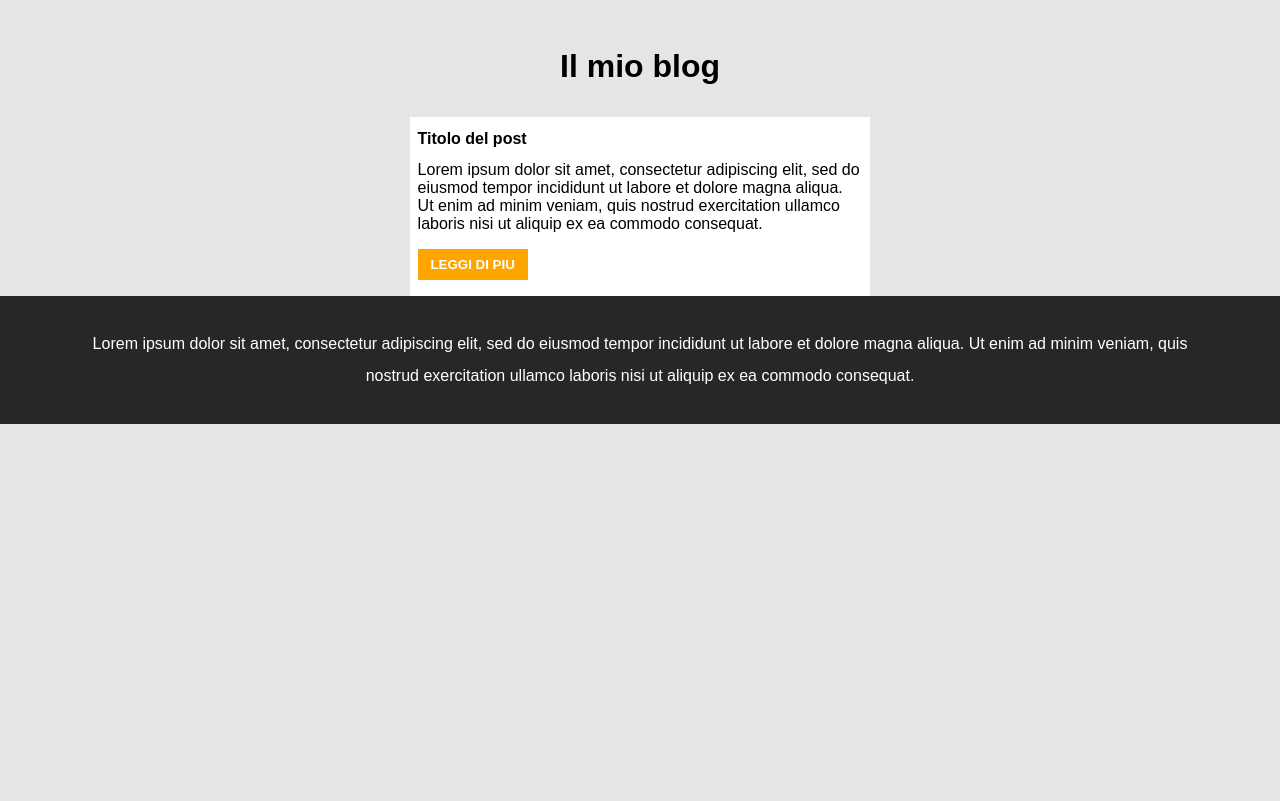
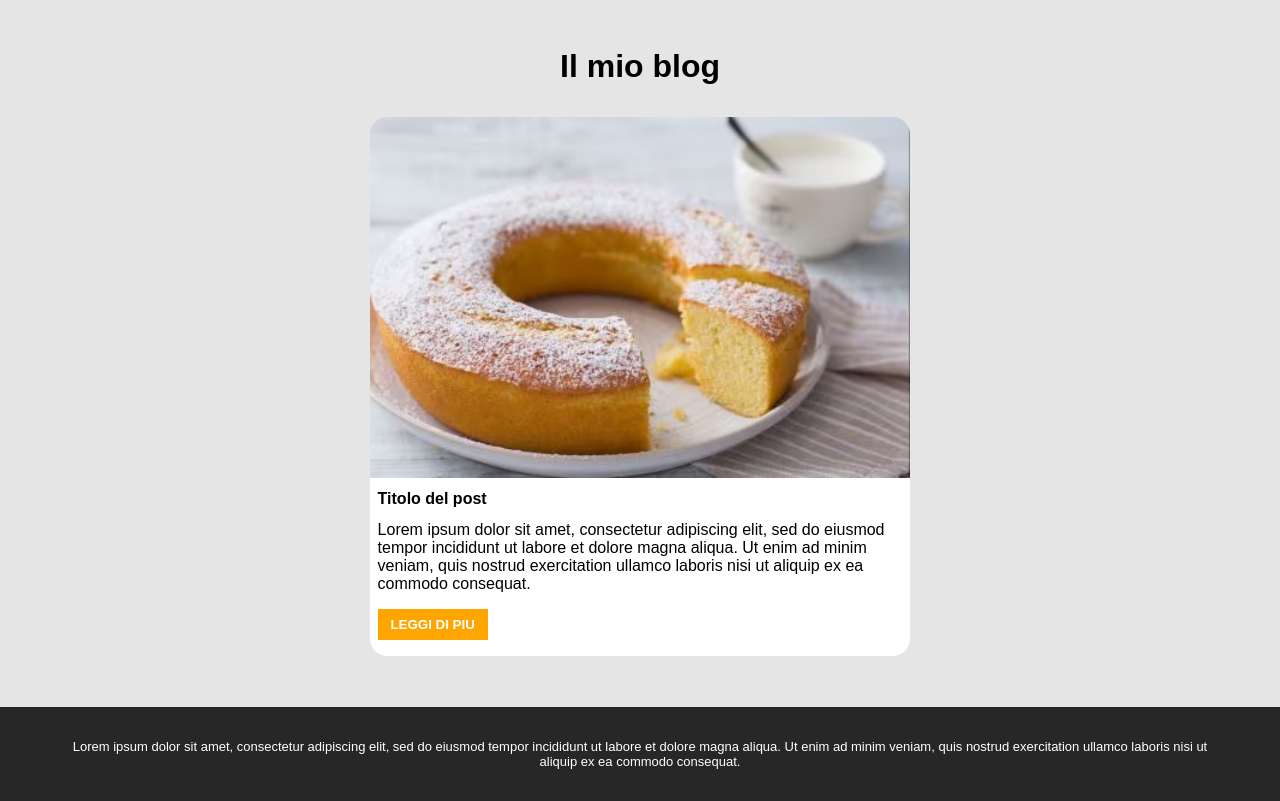
Before and after one commit to veronicamagnanimi/react-components, a React (Vite) app: page / in a window 1280 px wide. Built offline with nearby package versions, Linux system fonts and the light colour scheme.

Commit message:
feat: exercise completed with cssModule

```diff
--- a/components/AppCard.jsx
+++ b/components/AppCard.jsx
@@ -1,9 +1,17 @@
 import style from "./AppCard.module.css";
 
 const AppCard = () => {
+    const img = {
+        image: "/images/ciambellone.jpeg"
+    };
+
+
   return (
     <div className="container">
-      <div className="card-top"></div>
+      <div className={style.card}>
+      <div className="cardTop">
+        <img src={img.image} alt="" />
+      </div>
       <div className={style.cardBottom}>
         <h4 className={style.title}>Titolo del post</h4>
         <p>
@@ -14,6 +22,7 @@ const AppCard = () => {
         </p>
         <button className={style.btn}>LEGGI DI PIU</button>
       </div>
+      </div>
     </div>
   );
 };
--- a/components/AppCard.module.css
+++ b/components/AppCard.module.css
@@ -1,3 +1,14 @@
+.card {
+    margin-bottom: 3.2rem;
+    border-radius: 1.1rem;
+    overflow: hidden;
+}
+
+
+/*CARD TOP*/
+img {
+    display: block;
+}
 
 /*CARD BOTTOM*/
 .cardBottom {
--- a/components/AppFooter.module.css
+++ b/components/AppFooter.module.css
@@ -6,5 +6,6 @@
     color: rgb(255, 255, 255);
     text-align: center;
     padding: 2rem 4rem;
-    line-height: 2;
+    line-height: 1,9;
+    font-size: small;
 }
--- a/components/AppHeader.jsx
+++ b/components/AppHeader.jsx
@@ -3,9 +3,7 @@ import style from "./AppHeader.module.css";
 const AppHeader = () => {
     return (
         <header>
-
             <h1 className={style.title}>Il mio blog</h1>
-
         </header>
     )
 }
--- a/components/AppMain.jsx
+++ b/components/AppMain.jsx
@@ -3,7 +3,7 @@ import AppCard from "./AppCard";
 
 const AppMain = () => {
     return (
-        <main className="container">
+        <main className="container border-radius">
 
             <AppCard />
         </main>
--- a/src/index.css
+++ b/src/index.css
@@ -10,8 +10,17 @@ body {
     font-family: Arial, Helvetica, sans-serif;
 }
 
+img {
+    width: 100%;
+}
+
+
 /*LAYOUT*/
 .container {
-    width: 60%;
+    width: 65%;
     margin: 0 auto;
 }
+
+.border-radius {
+    border-radius: 50%;
+}
```
Also changed, not shown: public/images/ciambellone.jpeg (added).
